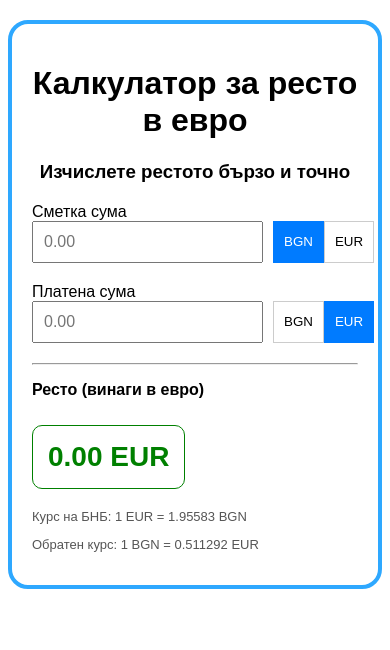
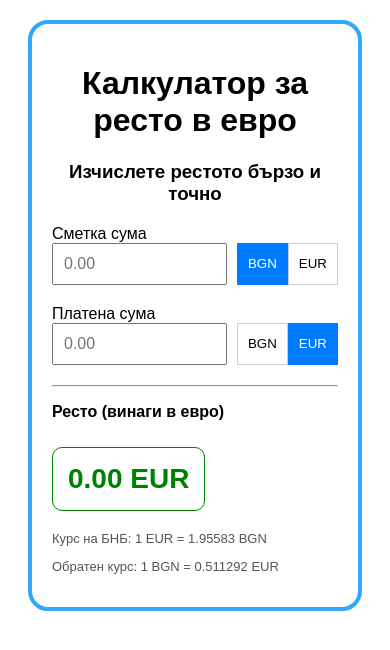
Before and after one commit to Almishev/calculator-eu, a React (Vite) app: page / in a window 390 px wide. Shown: the top 650 px of the page. Built offline with nearby package versions, Linux system fonts and the light colour scheme.

Commit message:
responsive design

```diff
--- a/styles.js
+++ b/styles.js
@@ -2,8 +2,10 @@
 export const appStyles = {
   wrapper: {
     maxWidth: "420px",
+    width: "calc(100% - 40px)", // 20px margin от всяка страна
     margin: "20px auto",
     padding: "20px",
+    boxSizing: "border-box", // Включва padding в ширината
     border: "4px solid #2ea8ff",
     borderRadius: "20px",
     fontFamily: "Arial",
@@ -11,11 +13,17 @@ export const appStyles = {
   title: { textAlign: "center" },
   subtitle: { textAlign: "center", marginBottom: "20px" },
   section: { marginBottom: "20px" },
-  row: { display: "flex", gap: "10px" },
+  row: {
+    display: "flex",
+    gap: "10px",
+    flexWrap: "wrap", // Позволява wrap на малки екрани
+  },
   input: {
     flex: 1,
+    minWidth: "120px", // Минимална ширина за input полето
     padding: "10px",
     fontSize: "16px",
+    boxSizing: "border-box",
   },
   result: {
     marginTop: "10px",
```
